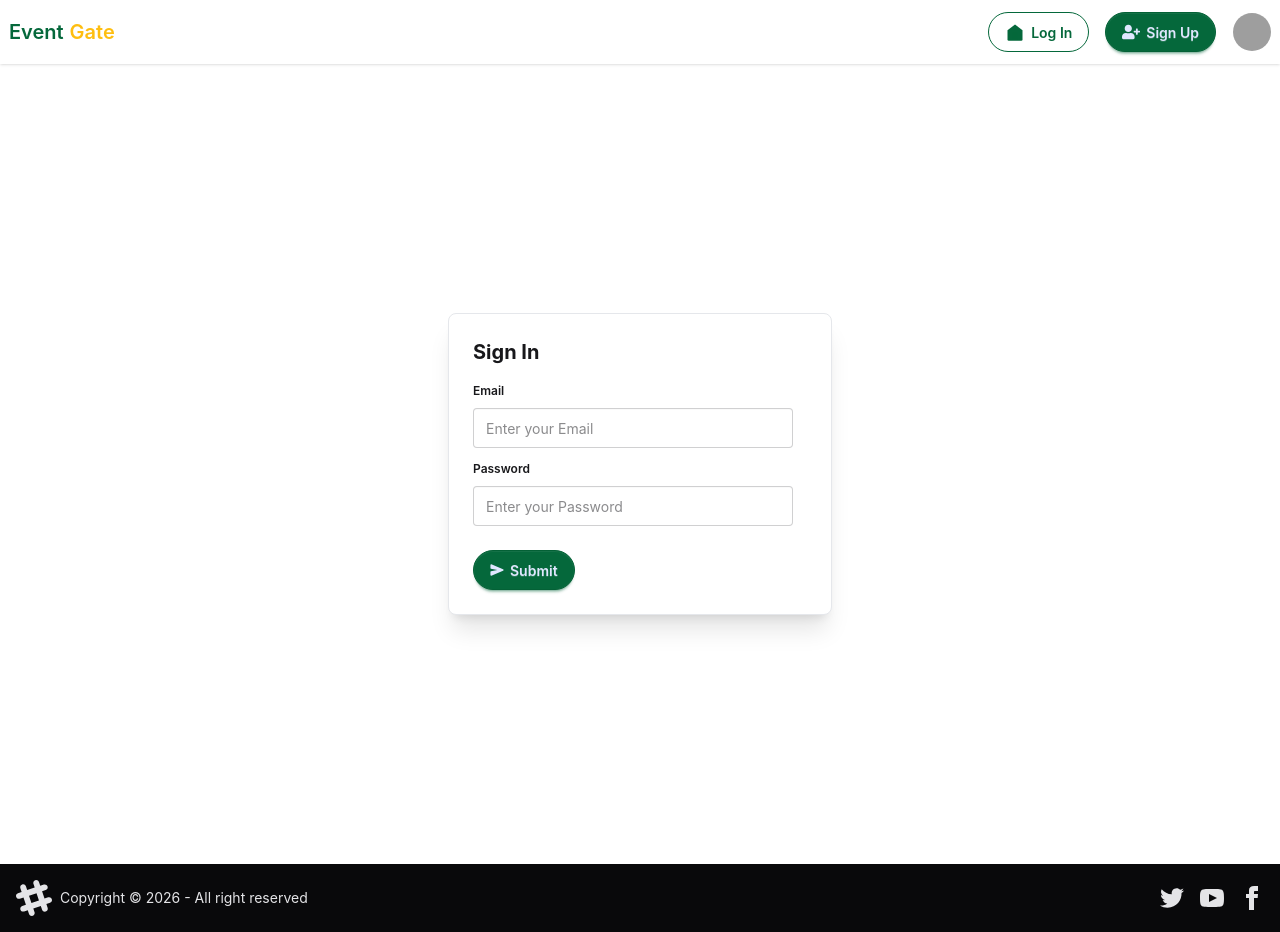
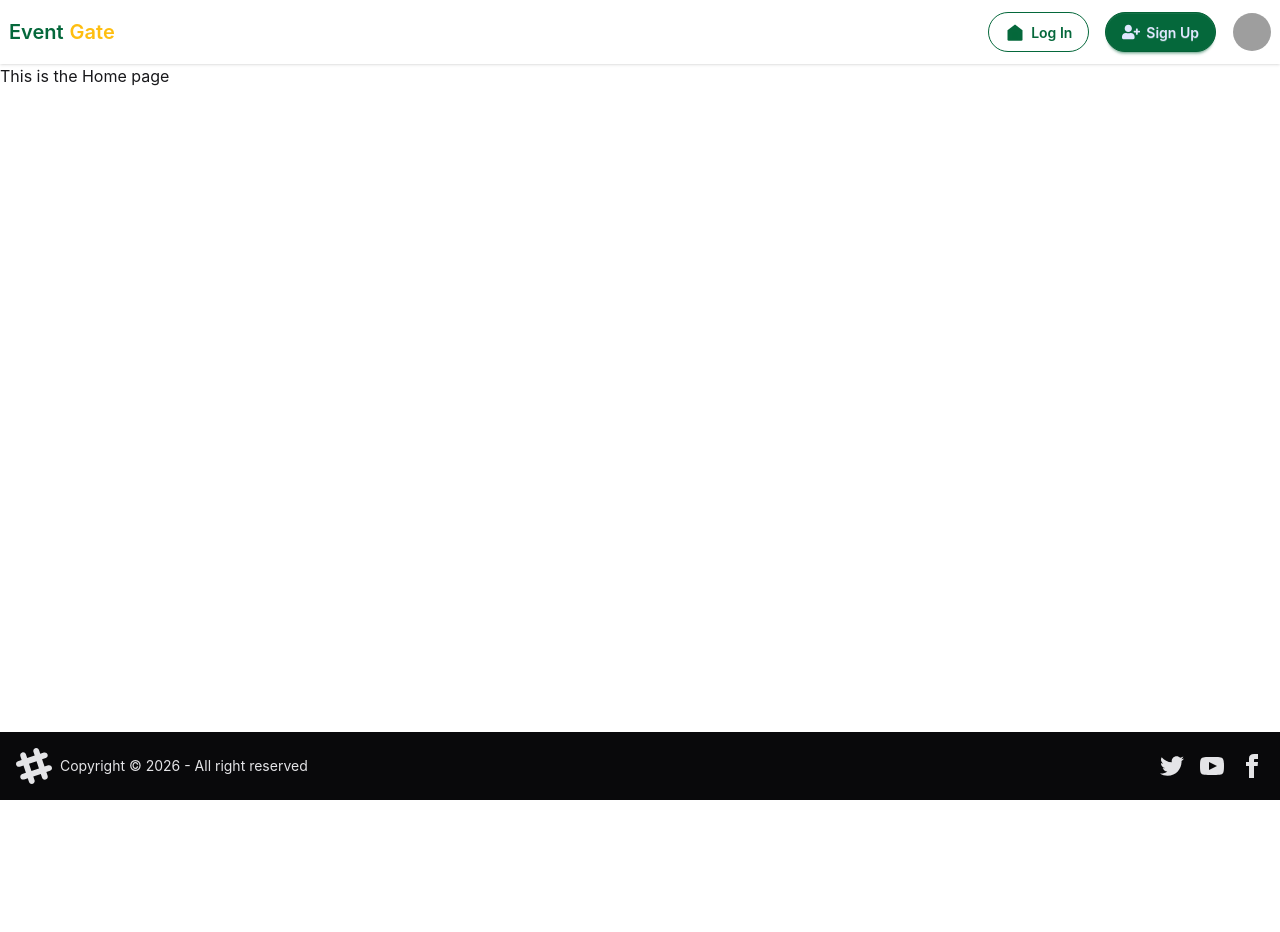
Before and after one commit to runawayfromhome/event-gate-feu, a React (Vite) app: page / in a window 1280 px wide. After the commit the page ends 800 px from the top, so only its background shows below. Built offline with nearby package versions, Linux system fonts and the light colour scheme; grey boxes are pictures that could not be loaded.

Commit message:
STANDARD

```diff
--- a/src/App.jsx
+++ b/src/App.jsx
@@ -31,7 +31,7 @@ function App() {
 	return (
 		<SessionContext.Provider value={{ session }}>
 			<Routes>
-				<Route path="/" element={<SignIn />} />
+				<Route path="/" element={<HomePage />} />
 				<Route path="/sign-up" element={<SignUp />} />
 				<Route path="/sign-in" element={<SignIn />} />
 			</Routes>
--- a/src/pages/SignUp.jsx
+++ b/src/pages/SignUp.jsx
@@ -3,9 +3,23 @@ import Input from "../Components/form/input";
 import Card from "../Components/Card";
 import SendIcon from "../Components/icons/SendIcon";
 import { supabase } from "../utils/supabase";
+import { useContext, useEffect } from "react";
+import { useNavigate } from "react-router";
+import { SessionContext } from "../contexts/SessionContext";
+
+
 
 
 const SignUp = () => {
+	const { session } = useContext(SessionContext);
+	const navigate = useNavigate();
+
+	useEffect(() => {
+		if (session) {
+			navigate("/");
+		}
+	}, [session, navigate]);
+
 	const handleSubmit = async (event) => {
 		event.preventDefault();
 		const formData = new FormData(event.target);
```
